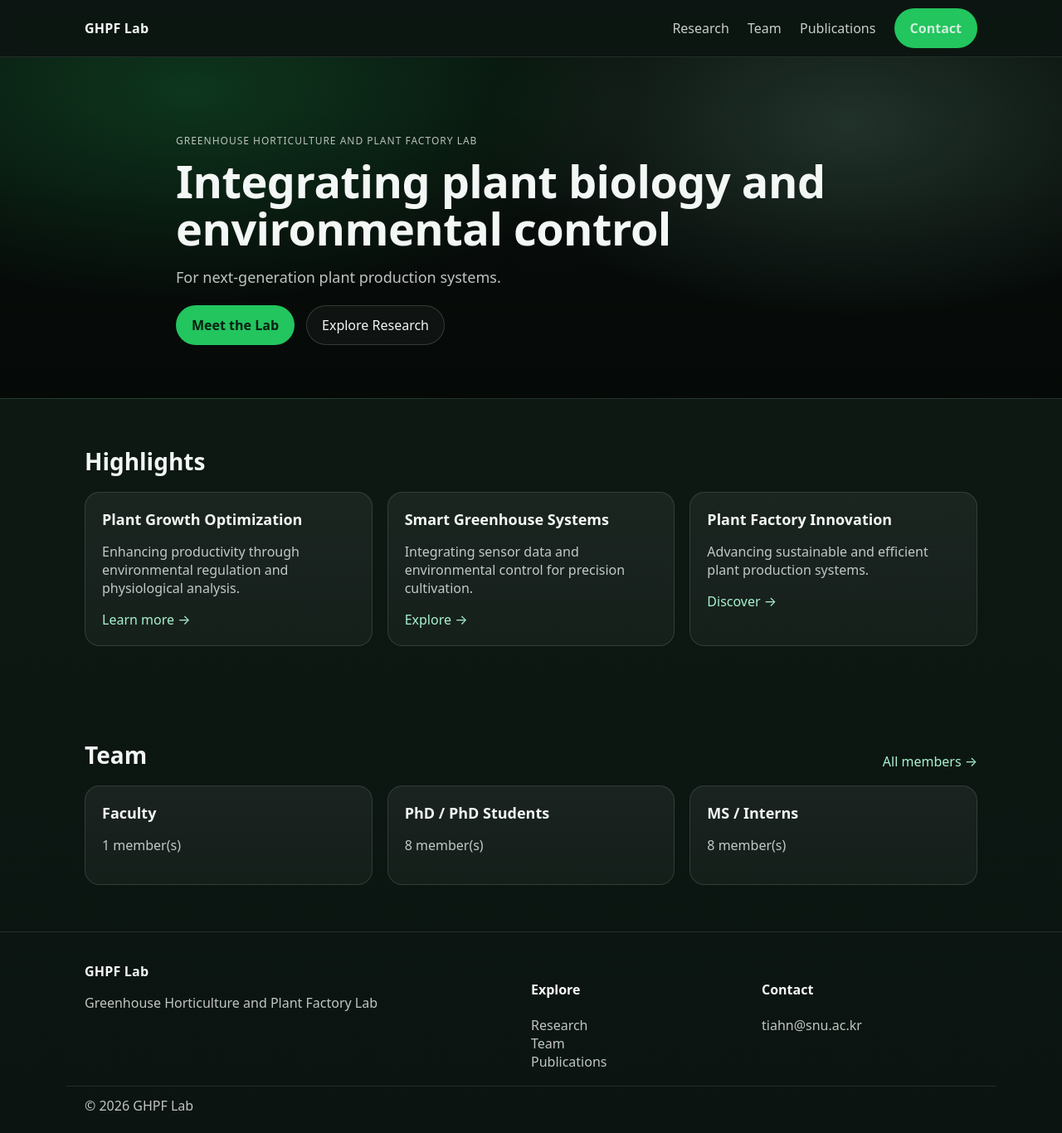
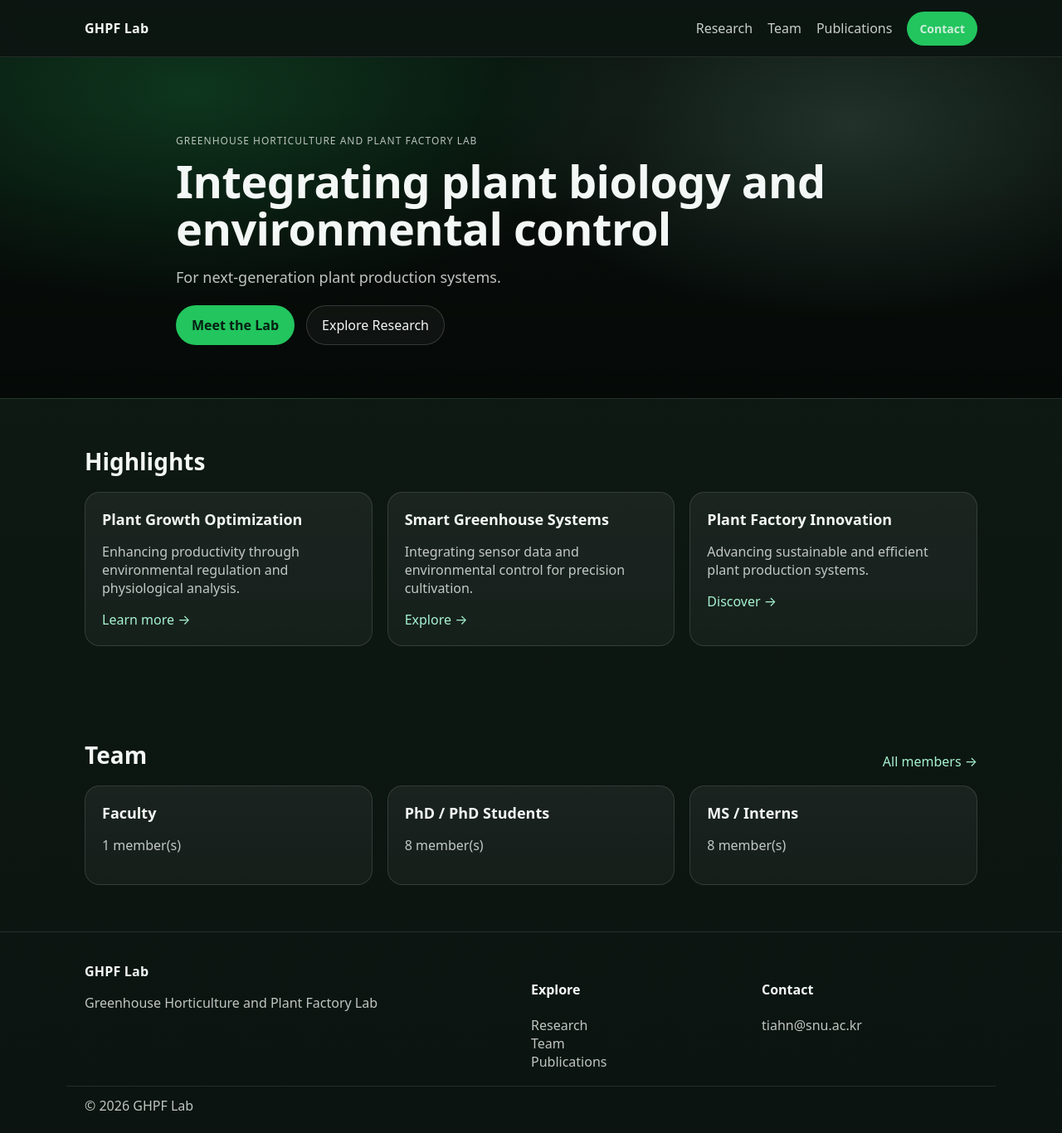
Before and after one commit to evergreendasol/Trial-2-lab-web, a Jekyll site: the page built from index.md, in a window 1280 px wide and 1366 px high. Shown: the whole window at 83% size. Built offline with Jekyll 4.4.1, drawn with Linux system fonts in a browser that asks for light colours.

Commit message:
Fix nav alignment

```diff
--- a/assets/css/site.css
+++ b/assets/css/site.css
@@ -141,3 +141,79 @@ h1{
   .grid{grid-template-columns:1fr}
   .footer__grid{grid-template-columns:1fr}
 }
+
+/* NAV FIX: keep links aligned + contact button size */
+.nav__inner{
+  gap:16px;
+}
+
+.nav__links{
+  display:flex;
+  align-items:center;
+  gap:18px;
+  flex-wrap:nowrap;          /* 기본은 한 줄 유지 */
+  white-space:nowrap;        /* 텍스트 줄바꿈 방지 */
+}
+
+.nav__links a{
+  margin-left:0;             /* 기존 margin-left 제거(우리는 gap 사용) */
+}
+
+/* nav 안에서 버튼(예: Contact)만 살짝 컴팩트하게 */
+.nav .btn{
+  padding:10px 14px;
+  font-size:14px;
+}
+
+/* 작은 화면에서는 자연스럽게 두 줄로 (깨지지 않게) */
+@media (max-width:900px){
+  .nav__inner{
+    height:auto;
+    padding:10px 0;
+    flex-wrap:wrap;
+  }
+  .nav__links{
+    width:100%;
+    flex-wrap:wrap;
+    white-space:normal;
+    gap:12px;
+  }
+}
+
+/* NAV FIX: keep links aligned + contact button size */
+.nav__inner{
+  gap:16px;
+}
+
+.nav__links{
+  display:flex;
+  align-items:center;
+  gap:18px;
+  flex-wrap:nowrap;          /* 기본은 한 줄 유지 */
+  white-space:nowrap;        /* 텍스트 줄바꿈 방지 */
+}
+
+.nav__links a{
+  margin-left:0;             /* 기존 margin-left 제거(우리는 gap 사용) */
+}
+
+/* nav 안에서 버튼(예: Contact)만 살짝 컴팩트하게 */
+.nav .btn{
+  padding:10px 14px;
+  font-size:14px;
+}
+
+/* 작은 화면에서는 자연스럽게 두 줄로 (깨지지 않게) */
+@media (max-width:900px){
+  .nav__inner{
+    height:auto;
+    padding:10px 0;
+    flex-wrap:wrap;
+  }
+  .nav__links{
+    width:100%;
+    flex-wrap:wrap;
+    white-space:normal;
+    gap:12px;
+  }
+}
```
